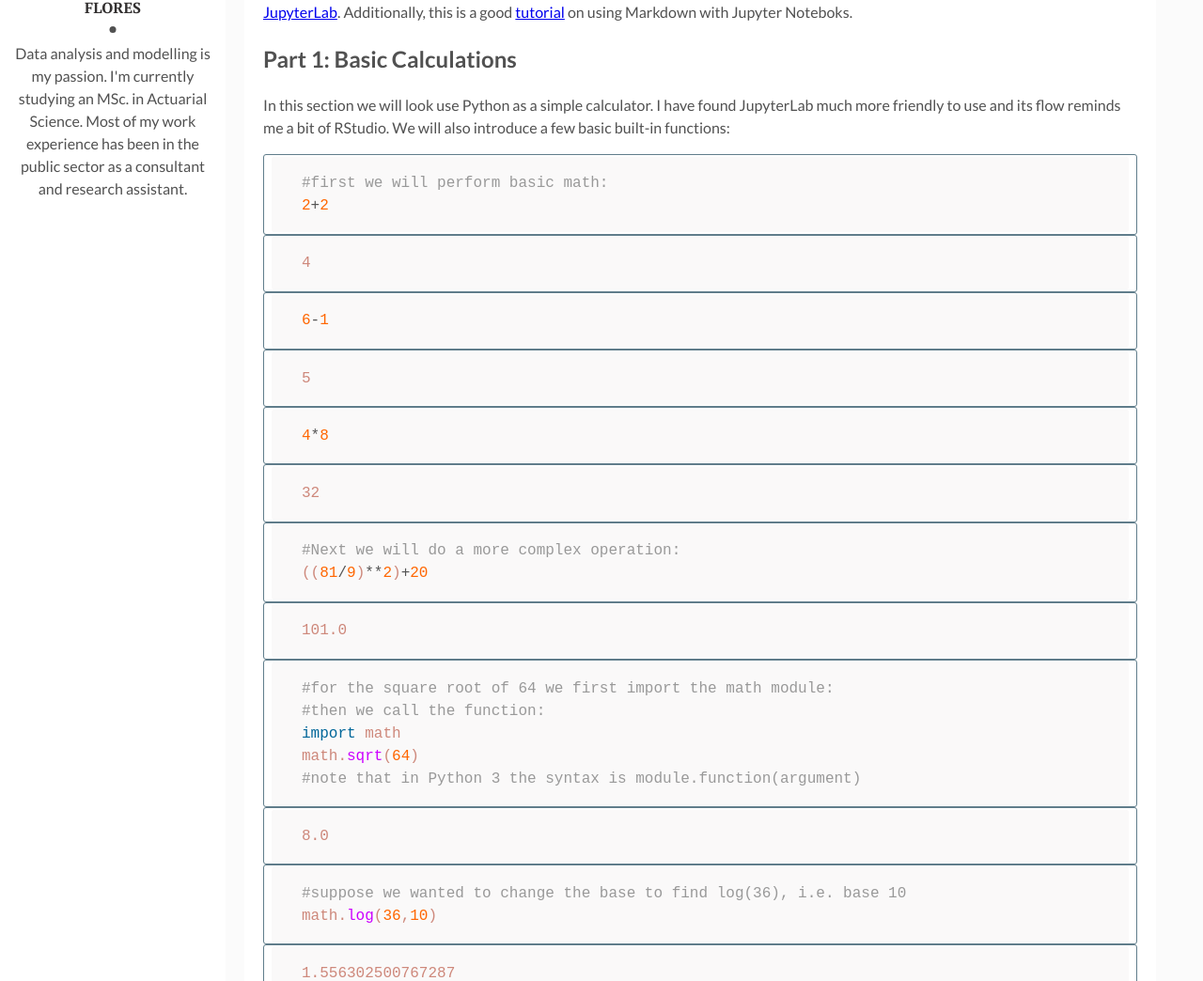
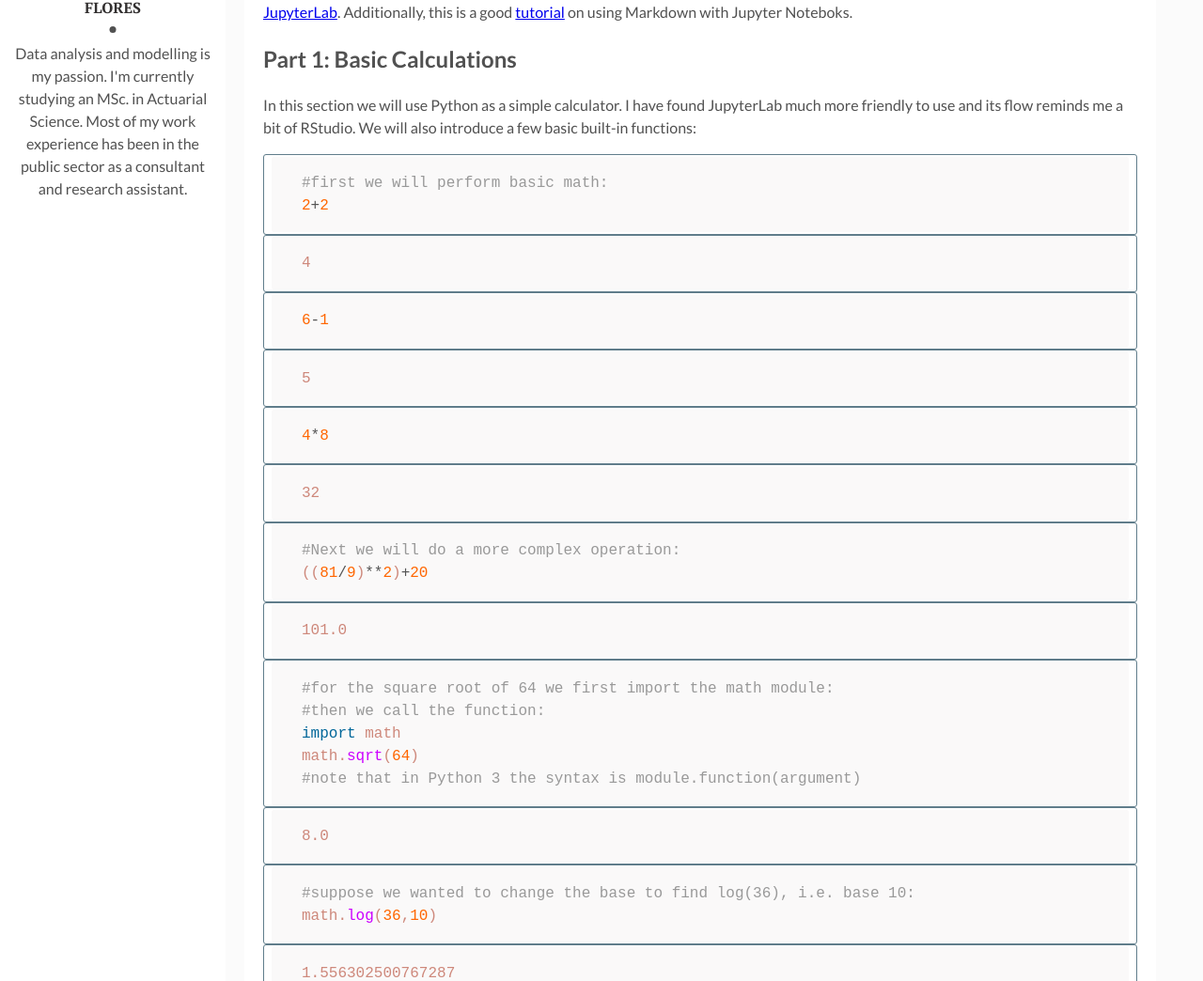
Before and after one commit to rcarcacheflores/Research, a Jekyll site: the page built from _posts/2020-09-21-post2.md, in a window 1280 px wide and 1400 px high, scrolled down 525 px. Shown: the part 158-1202 px from the top of the window at 94% size. Built offline with Jekyll 4.4.1, drawn with Linux system fonts in a browser that asks for light colours; some of the changed text lies outside the part shown.

Commit message:
Update 2020-09-21-post2.md

````diff
--- a/_posts/2020-09-21-post2.md
+++ b/_posts/2020-09-21-post2.md
@@ -12,7 +12,7 @@ Much like the previous post, I will keep things very simple in this first tutori
 
 
 ## Part 1: Basic Calculations
-In this section we will look use Python as a simple calculator. I have found JupyterLab much more friendly to use and its flow reminds me a bit of RStudio. We will also introduce a few basic built-in functions:
+In this section we will use Python as a simple calculator. I have found JupyterLab much more friendly to use and its flow reminds me a bit of RStudio. We will also introduce a few basic built-in functions:
 
 
 ```python
@@ -82,7 +82,7 @@ math.sqrt(64)
 
 
 ```python
-#suppose we wanted to change the base to find log(36), i.e. base 10
+#suppose we wanted to change the base to find log(36), i.e. base 10:
 math.log(36,10)
 ```
 
````
Also changed, not shown: other parts of _posts/2020-09-21-post2.md (+2 -2 lines).
